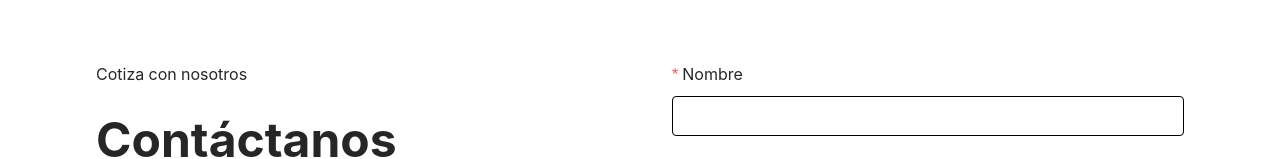
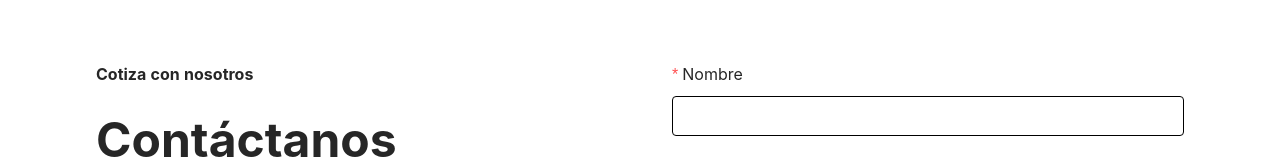
Before and after one commit to BCaceres87/hormigones-patagonia-website, a React (Vite) app: page /contact in a window 1280 px wide. Shown: the part 482-641 px from the top of the page. Built offline with nearby package versions, Linux system fonts and the light colour scheme.

Commit message:
Adjust tag style

```diff
--- a/src/App.module.scss
+++ b/src/App.module.scss
@@ -33,7 +33,7 @@ button:focus {
 	}
 
 	b, strong {
-		font-weight: $font-weight-002;
+		font-weight: $font-weight-003;
 	}
 
 	button {
--- a/src/components/contact-content.jsx
+++ b/src/components/contact-content.jsx
@@ -6,9 +6,9 @@ const ContactContent = () => {
   return (
     <div className={styles.content_wrapper}>
       <div>
-        <span>
+        <strong>
           Cotiza con nosotros
-        </span>
+        </strong>
         <h2>
           Contáctanos
         </h2>
```
